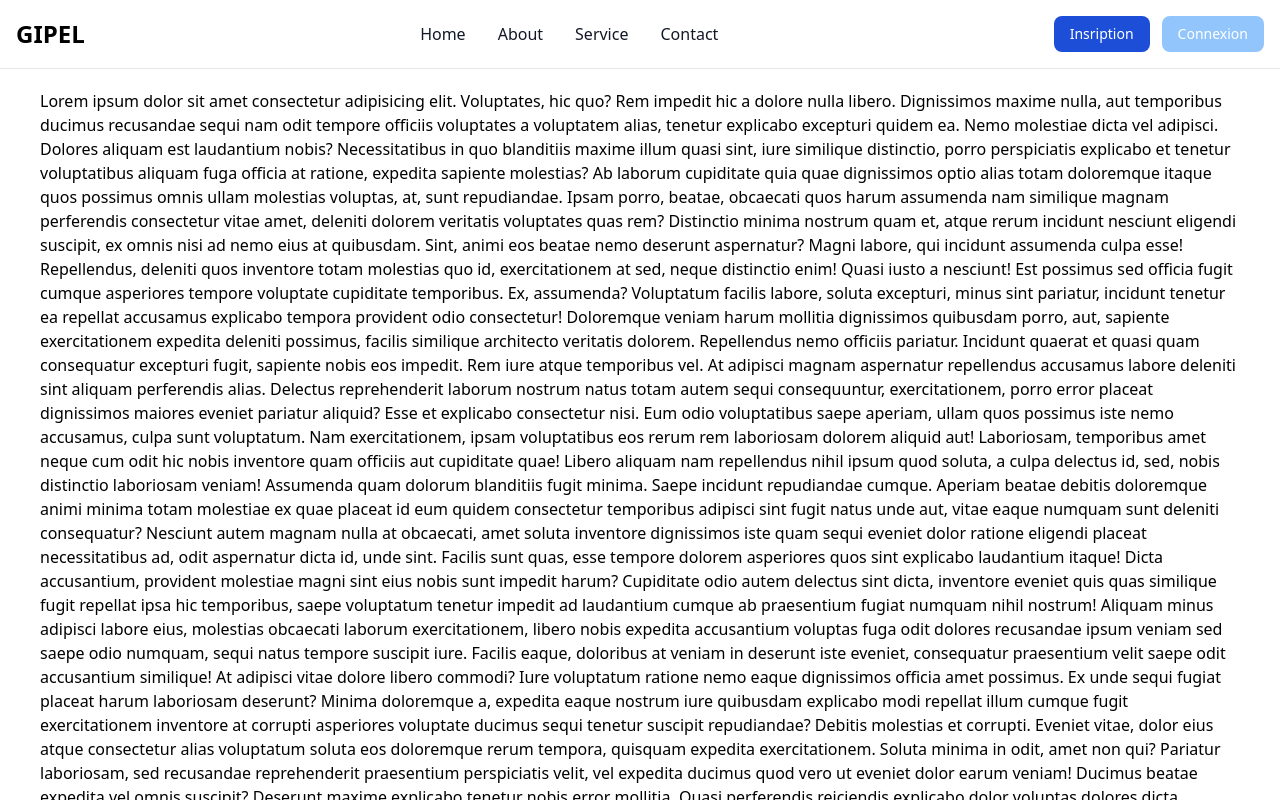
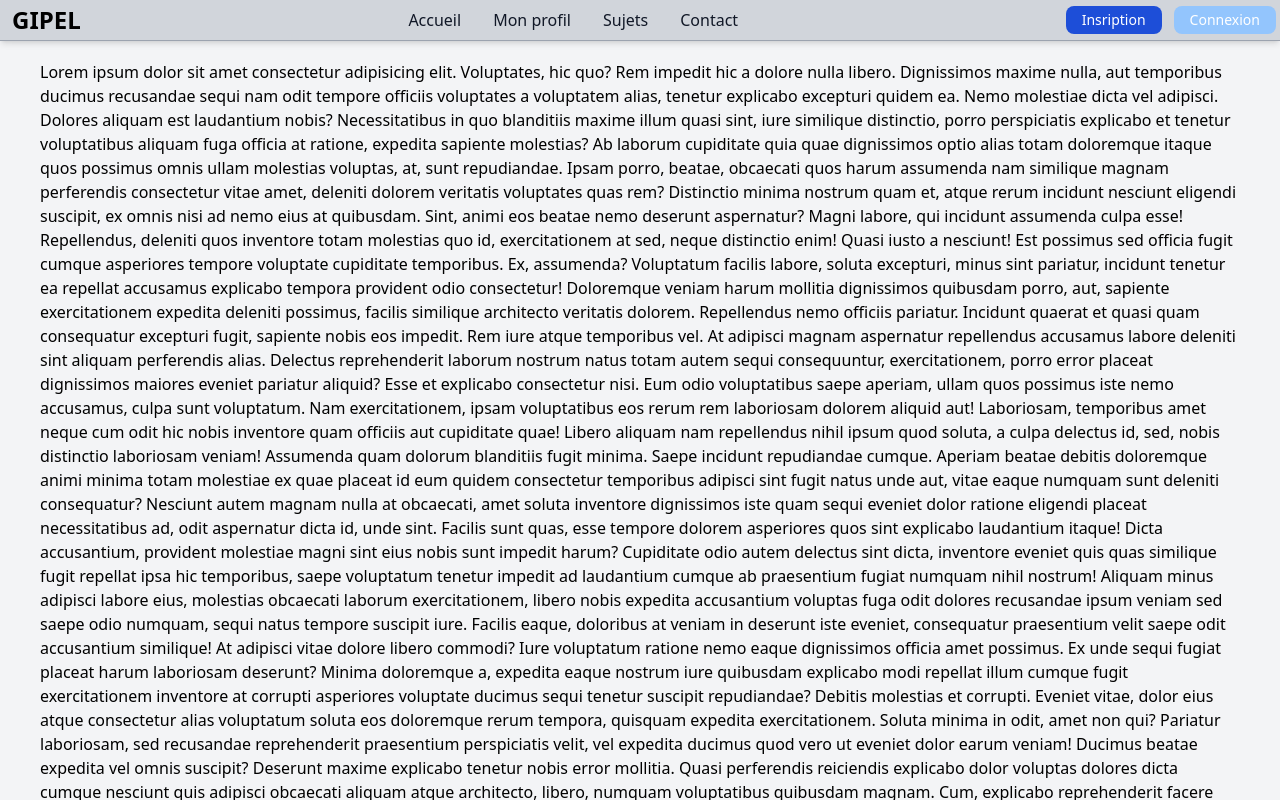
Before and after one commit to OLG22/simple-project-mgmt-vite-tailwind, a React (Vite) app: page / in a window 1280 px wide. Shown: the top 800 px of the page. Built offline with nearby package versions, Linux system fonts and the light colour scheme; no server answers.

Commit message:
Refonte graphique (non terminée)

```diff
--- a/index.html
+++ b/index.html
@@ -7,7 +7,7 @@
   <title>Vite + React</title>
 </head>
 
-<body class="mt-[69px]">
+<body class="mt-[40px] bg-gray-100">
   <div id="root"></div>
   <script type="module" src="/src/main.jsx"></script>
 </body>
--- a/src/App.jsx
+++ b/src/App.jsx
@@ -10,6 +10,7 @@ import Private from "./pages/private/Private";
 import PrivateHome from "./pages/private/privateHome/PrivateHome";
 import Cards from "./pages/private/cards/Cards";
 import UserProfile from "./pages/private/userProfile/UserProfile";
+import Sidebar from './components/Sidebar';
 
 function App() {
   const { modalState } = useContext(UserContext)
@@ -17,6 +18,7 @@ function App() {
   return (
     <>
       <Navbar />
+      {/* <Sidebar /> */}
       <Routes>
         <Route path="/" element={<Home />} />
         <Route path="pages/private" element={<Private />}>
--- a/src/components/Navbar.jsx
+++ b/src/components/Navbar.jsx
@@ -7,61 +7,53 @@ export default function Navbar() {
 
     const { currentUser, toggleModals, logOut } = useContext(UserContext)
     const menuNavBar = [
-        { name: "Home", target: "/" },
-        { name: "About", target: "/" },
-        { name: "Service", target: "/" },
+        { name: "Accueil", target: "/" },
+        { name: "Mon profil", target: "/pages/private/userProfile" },
+        { name: "Sujets", target: "/pages/private/cards" },
         { name: "Contact", target: "/" },
     ]
 
     return (
         <>
-            <nav className="bg-white dark:bg-gray-900 fixed w-full z-20 top-0 left-0 border-b border-gray-200 dark:border-gray-600">
-                <div className="max-w-screen-xl flex flex-wrap items-center justify-between mx-auto p-4">
-                    <Link to="/">
-                        {/* <img src="https://flowbite.com/docs/images/logo.svg" className="h-8 mr-3" alt="Flowbite Logo" /> */}
-                        <span className="self-center text-2xl font-semibold whitespace-nowrap dark:text-white">GIPEL</span>
-                    </Link>
-                    <div className="flex md:order-2">
-                        {(currentUser === null) && (
-                            <button onClick={() => toggleModals("signUp")} type="button" className="text-white bg-blue-700 hover:bg-blue-800 focus:ring-2 focus:outline-none focus:ring-blue-300 font-medium rounded-lg text-sm px-4 py-2 text-center mr-3 dark:bg-blue-600 dark:hover:bg-blue-700 dark:focus:ring-blue-400">Insription</button>
-                        )}
-                        {(currentUser === null) && (
-                            <button onClick={() => toggleModals("signIn")} type="button" className="text-white bg-blue-300 hover:bg-blue-400 focus:ring-2 focus:outline-none focus:ring-blue-100 font-medium rounded-lg text-sm px-4 py-2 text-center mr-3 md:mr-0 dark:bg-blue-300 dark:hover:bg-blue-400 dark:focus:ring-blue-100">Connexion</button>
-                        )}
-                        {(currentUser !== null) && (
-                            <button onClick={() => logOut()} type="button" className="text-white bg-red-500 hover:bg-red-600 focus:ring-2 focus:outline-none focus:ring-red-300 font-medium rounded-lg text-sm px-4 py-2 text-center mr-3 md:mr-0 dark:bg-red-500 dark:hover:bg-red-500 dark:focus:ring-red-300">Déconnexion</button>
-                        )}
-                        <button data-collapse-toggle="navbar-sticky" type="button" className="inline-flex items-center p-2 w-10 h-10 justify-center text-sm text-gray-500 rounded-lg md:hidden hover:bg-gray-100 focus:outline-none focus:ring-2 focus:ring-gray-200 dark:text-gray-400 dark:hover:bg-gray-700 dark:focus:ring-gray-600" aria-controls="navbar-sticky" aria-expanded="false">
+            <nav className="fixed w-full z-20 top-0 left-0 shadow-md border-b bg-gray-300 dark:bg-gray-900 border-gray-400 dark:border-gray-600">
+                <div className="max-w-screen-xl flex flex-nowrap items-center justify-between mx-auto p-1">
+
+                    <div className="items-center justify-between w-auto md:flex md:w-auto md:order-1">
+                        <button type="button" className="inline-flex items-center py-1 w-6 h-6 justify-center text-sm text-gray-500 rounded-sm md:hidden hover:bg-gray-100 focus:outline-none focus:ring-2 focus:ring-gray-200 dark:text-gray-400 dark:hover:bg-gray-700 dark:focus:ring-gray-600" aria-controls="navbar-sticky" aria-expanded="false">
                             <span className="sr-only">Open main menu</span>
-                            {/* <svg className="w-5 h-5" aria-hidden="true" xmlns="http://www.w3.org/2000/svg" fill="none" viewBox="0 0 17 14">
+                            {/* <svg className="" aria-hidden="true" xmlns="http://www.w3.org/2000/svg" fill="none" viewBox="0 0 17 14">
                                 <path stroke="currentColor" stroke-linecap="round" stroke-linejoin="round" stroke-width="2" d="M1 1h15M1 7h15M1 13h15" />
                             </svg> */}
-                            <svg className="w-5 h-5" xmlns="http://www.w3.org/2000/svg" fill="none" aria-hidden="true" viewBox="0 0 17 14"    >
+                            <svg className="" xmlns="http://www.w3.org/2000/svg" fill="none" aria-hidden="true" viewBox="0 0 17 14"    >
                                 <path stroke="currentColor" strokeLinecap="round" strokeLinejoin="round" strokeWidth="2" d="M1 1h15M1 7h15M1 13h15"></path>
                             </svg>
                         </button>
+
+                        <Link to="/">
+                            {/* <img src="https://flowbite.com/docs/images/logo.svg" className="h-8 mr-3" alt="Flowbite Logo" /> */}
+                            <span className="ml-2 self-center text-2xl font-semibold whitespace-nowrap dark:text-white">GIPEL</span>
+                        </Link>
                     </div>
-                    <div className="items-center justify-between hidden w-full md:flex md:w-auto md:order-1" id="navbar-sticky">
-                        <ul className="flex flex-col p-4 md:p-0 mt-4 font-medium border border-gray-100 rounded-lg bg-gray-50 md:flex-row md:space-x-8 md:mt-0 md:border-0 md:bg-white dark:bg-gray-800 md:dark:bg-gray-900 dark:border-gray-700">
-                            {
-                                menuNavBar.map((menuItem, index) => <Link key={index} to={menuItem.target} className="block py-2 pl-3 pr-4 text-gray-900 rounded hover:bg-gray-100 md:hover:bg-transparent md:hover:text-blue-700 md:p-0 md:dark:hover:text-blue-500 dark:text-white dark:hover:bg-gray-700 dark:hover:text-white md:dark:hover:bg-transparent dark:border-gray-700">{menuItem.name}</Link>
-                                )
-                            }
 
-                            {/* <li>
-                                <a href="#" className="block py-2 pl-3 pr-4 text-white bg-blue-700 rounded md:bg-transparent md:text-blue-700 md:p-0 md:dark:text-blue-500" aria-current="page">Home</a>
-                            </li>
-                            <li>
-                                <a href="#" className="block py-2 pl-3 pr-4 text-gray-900 rounded hover:bg-gray-100 md:hover:bg-transparent md:hover:text-blue-700 md:p-0 md:dark:hover:text-blue-500 dark:text-white dark:hover:bg-gray-700 dark:hover:text-white md:dark:hover:bg-transparent dark:border-gray-700">About</a>
-                            </li>
-                            <li>
-                                <a href="#" className="block py-2 pl-3 pr-4 text-gray-900 rounded hover:bg-gray-100 md:hover:bg-transparent md:hover:text-blue-700 md:p-0 md:dark:hover:text-blue-500 dark:text-white dark:hover:bg-gray-700 dark:hover:text-white md:dark:hover:bg-transparent dark:border-gray-700">Services</a>
-                            </li>
-                            <li>
-                                <a href="#" className="block py-2 pl-3 pr-4 text-gray-900 rounded hover:bg-gray-100 md:hover:bg-transparent md:hover:text-blue-700 md:p-0 md:dark:hover:text-blue-500 dark:text-white dark:hover:bg-gray-700 dark:hover:text-white md:dark:hover:bg-transparent dark:border-gray-700">Contact</a>
-                            </li> */}
+                    <div className="items-center justify-between hidden w-full md:flex md:w-auto md:order-2" id="navbar-sticky">
+                        <ul className="flex flex-col p-4 md:p-0 mt-4 font-medium border border-gray-100 md:flex-row md:space-x-8 md:mt-0 md:border-0  dark:bg-gray-800 dark:border-gray-700">
+                            {menuNavBar.map((menuItem, index) => <li key={index}><Link to={menuItem.target} className="block py-2 px-3 rounded hover:bg-gray-100 md:hover:bg-transparent md:hover:text-blue-700 md:p-0 md:dark:hover:text-blue-500 text-gray-900 dark:text-white dark:hover:bg-gray-700 dark:hover:text-white md:dark:hover:bg-transparent dark:border-gray-700">{menuItem.name}</Link></li>
+                            )}
                         </ul>
                     </div>
+
+                    <div className="md:order-3">
+                        {(currentUser === null) && (
+                            <button onClick={() => toggleModals("signUp")} type="button" className="text-white bg-blue-700 hover:bg-blue-800 focus:ring-2 focus:outline-none focus:ring-blue-300 font-medium rounded-lg text-sm px-4 py-1 mr-3  dark:bg-blue-600 dark:hover:bg-blue-700 dark:focus:ring-blue-400">Insription</button>
+                        )}
+                        {(currentUser === null) && (
+                            <button onClick={() => toggleModals("signIn")} type="button" className="text-white bg-blue-300 hover:bg-blue-400 focus:ring-2 focus:outline-none focus:ring-blue-100 font-medium rounded-lg text-sm px-4 py-1 mr-3 md:mr-0 dark:bg-blue-300 dark:hover:bg-blue-400 dark:focus:ring-blue-100">Connexion</button>
+                        )}
+                        {(currentUser !== null) && (
+                            <button onClick={() => logOut()} type="button" className="text-white bg-red-500 hover:bg-red-600 focus:ring-2 focus:outline-none focus:ring-red-300 font-medium rounded-lg text-sm px-4 py-1 text-center mr-3 md:mr-0 dark:bg-red-500 dark:hover:bg-red-500 dark:focus:ring-red-300">Déconnexion</button>
+                        )}
+                    </div>
+
                 </div>
             </nav>
 
--- /dev/null
+++ b/src/components/Sidebar.jsx
@@ -0,0 +1,8 @@
+import React, { useContext } from 'react'
+
+
+export default function Sidebar() {
+    return (
+        <div className="">Sidebar</div>
+    )
+}
--- a/src/components/SubjectCard.jsx
+++ /dev/null
@@ -1,13 +0,0 @@
-
-
-
-export default function SubjectCard() {
-
-
-    return (
-
-
-
-        <div>SubjectCard</div>
-    )
-}
--- a/tailwind.config.js
+++ b/tailwind.config.js
@@ -3,8 +3,10 @@ export default {
   content: [
     "./index.html",
     "./src/**/*.{js,ts,jsx,tsx}"],
+  //darkMode: true,
   theme: {
     extend: {},
   },
   plugins: [],
+  darkMode: 'class',
 }
```
Also changed, not shown: src/components/Card.jsx (added, +34 -0 lines), src/pages/private/cards/Cards.jsx (+5 -109 lines).
